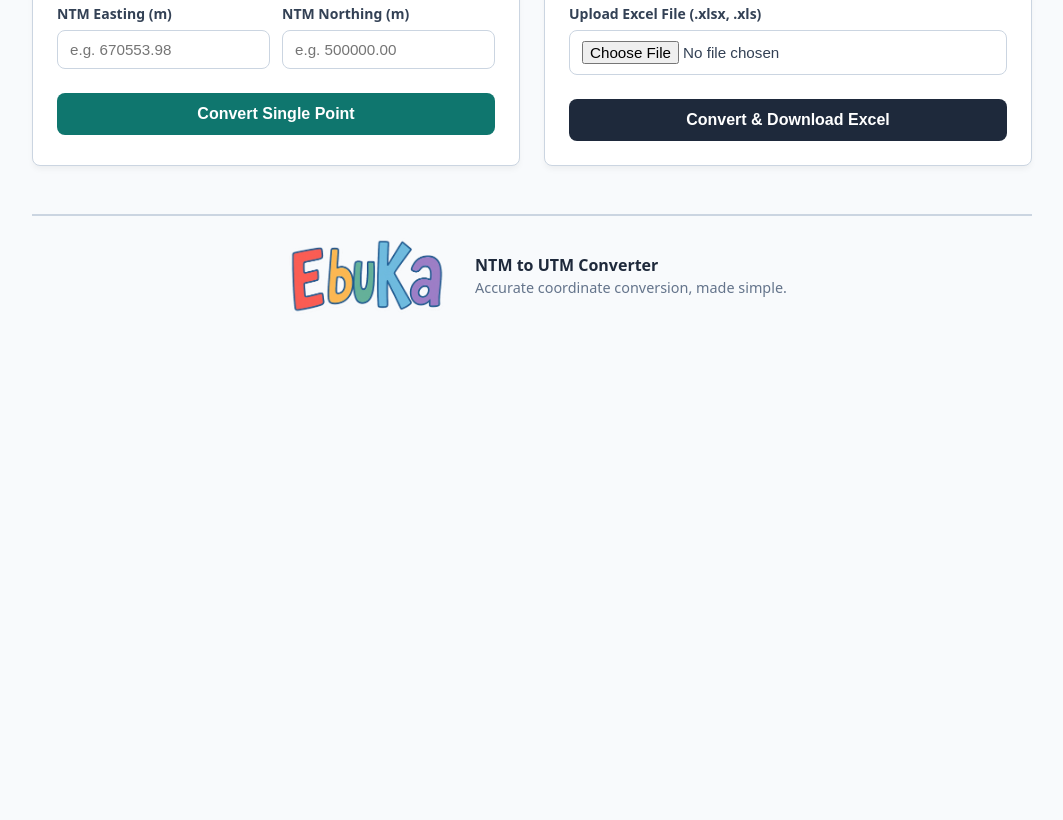
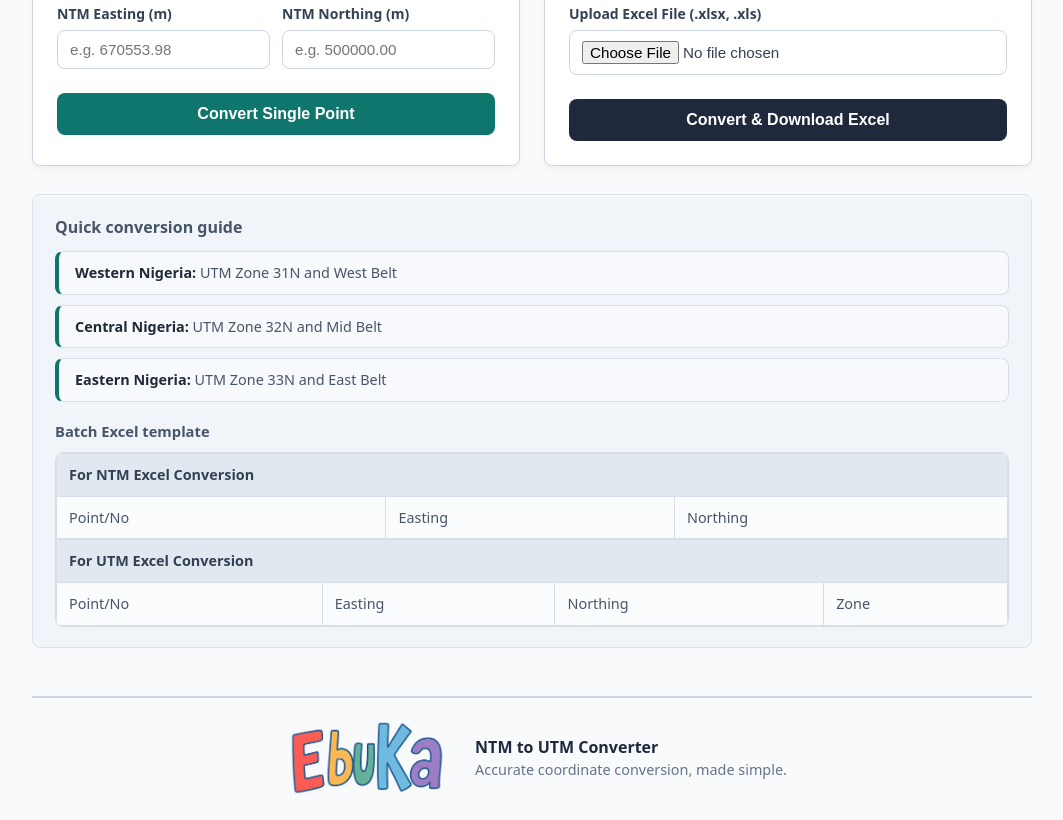
Before and after one commit to mrebukks/ntm-utm-converter, a website: page uploads/views/index.html in a window 1280 px wide. Shown: the part 473-1293 px from the top of the page, without its empty margins (108-1171 px from the left). Before the commit the page ends 811 px from the top, so only its background shows below. Drawn offline with Linux system fonts and the light colour scheme.

Commit message:
added instructional guide for UX

```diff
--- a/public/css/styles.css
+++ b/public/css/styles.css
@@ -69,6 +69,99 @@ body {
   gap: 24px;
 }
 
+.info-panel {
+  margin-top: 28px;
+  padding: 20px 22px;
+  border: 1px solid #dbe2ea;
+  border-radius: var(--radius);
+  background: #f1f5f9;
+  color: #52607a;
+  box-shadow: inset 0 1px 0 rgba(255, 255, 255, 0.6);
+}
+
+.info-panel h3 {
+  font-size: 1rem;
+  margin-bottom: 12px;
+  color: #475569;
+}
+
+.info-panel h4 {
+  margin-top: 16px;
+  margin-bottom: 8px;
+  font-size: 0.92rem;
+  color: #475569;
+}
+
+.table-wrap {
+  width: 100%;
+  overflow-x: auto;
+  margin-top: 10px;
+  border: 1px solid #d7dee8;
+  border-radius: 8px;
+  background: rgba(255, 255, 255, 0.32);
+}
+
+.guide-table,
+.template-table {
+  width: 100%;
+  border-collapse: collapse;
+  min-width: 440px;
+  font-size: 0.9rem;
+}
+
+.guide-table th,
+.guide-table td,
+.template-table th,
+.template-table td {
+  padding: 10px 12px;
+  border: 1px solid #d7dee8;
+  text-align: left;
+  color: #475569;
+  background: rgba(255, 255, 255, 0.4);
+}
+
+.guide-table thead th,
+.template-table thead th {
+  background: #e2e8f0;
+  color: #334155;
+  font-weight: 700;
+}
+
+.template-table th[scope="row"] {
+  font-weight: 700;
+  color: #334155;
+  background: #edf2f7;
+}
+
+.guide-list {
+  list-style: none;
+  display: grid;
+  gap: 10px;
+  margin: 0 0 18px;
+  padding: 0;
+}
+
+.guide-list li {
+  position: relative;
+  padding: 10px 12px 10px 16px;
+  border: 1px solid #d7dee8;
+  border-left: 4px solid #0f766e;
+  border-radius: 8px;
+  background: rgba(255, 255, 255, 0.4);
+  color: #475569;
+  font-size: 0.9rem;
+  line-height: 1.5;
+}
+
+.guide-list strong {
+  color: #1f2937;
+}
+
+.batch-guide {
+  margin-top: 18px;
+}
+
+/* for the hiding the cards */
 .hidden {
   display: none;
 }
@@ -371,6 +464,36 @@ input:checked + .slider:before {
     grid-template-columns: 1fr;
   }
 
+  .info-panel {
+    padding: 14px 12px;
+  }
+
+  .guide-list {
+    gap: 8px;
+  }
+
+  .guide-list li {
+    padding: 10px 10px 10px 14px;
+    font-size: 0.82rem;
+  }
+
+  .table-wrap {
+    margin-top: 8px;
+  }
+
+  .guide-table,
+  .template-table {
+    min-width: 320px;
+    font-size: 0.78rem;
+  }
+
+  .guide-table th,
+  .guide-table td,
+  .template-table th,
+  .template-table td {
+    padding: 8px 10px;
+  }
+
   .footer-content {
     flex-direction: column;
     gap: 8px;
--- a/uploads/views/index.html
+++ b/uploads/views/index.html
@@ -188,6 +188,52 @@
           </form>
         </section>
       </main>
+
+      <aside class="info-panel" aria-label="Coordinate conversion guide">
+        <h3>Quick conversion guide</h3>
+        <ul class="guide-list">
+          <li><strong>Western Nigeria:</strong> UTM Zone 31N and West Belt</li>
+          <li><strong>Central Nigeria:</strong> UTM Zone 32N and Mid Belt</li>
+          <li><strong>Eastern Nigeria:</strong> UTM Zone 33N and East Belt</li>
+        </ul>
+
+        <div class="batch-guide">
+          <h4>Batch Excel template</h4>
+
+          <div class="table-wrap">
+            <table class="template-table">
+              <thead>
+                <tr>
+                  <th colspan="100%">For NTM Excel Conversion</th>
+                </tr>
+              </thead>
+              <tbody>
+                <tr>
+                  <td>Point/No</td>
+                  <td>Easting</td>
+                  <td>Northing</td>
+                </tr>
+              </tbody>
+            </table>
+
+            <table class="template-table UTM">
+              <thead>
+                <tr>
+                  <th colspan="100%">For UTM Excel Conversion</th>
+                </tr>
+              </thead>
+              <tbody>
+                <tr>
+                  <td>Point/No</td>
+                  <td>Easting</td>
+                  <td>Northing</td>
+                  <td>Zone</td>
+                </tr>
+              </tbody>
+            </table>
+          </div>
+        </div>
+      </aside>
     </div>
 
     <footer class="app-footer">
```
